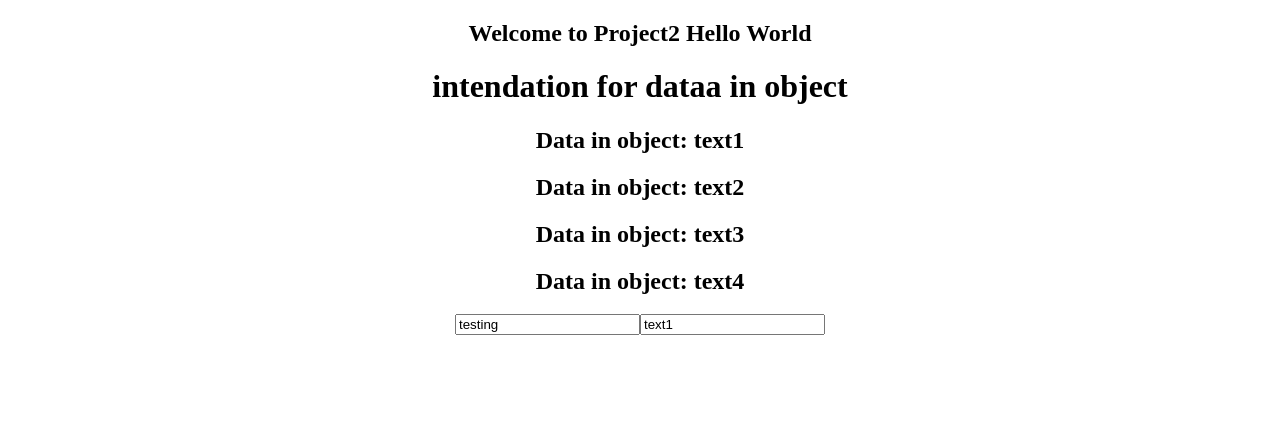
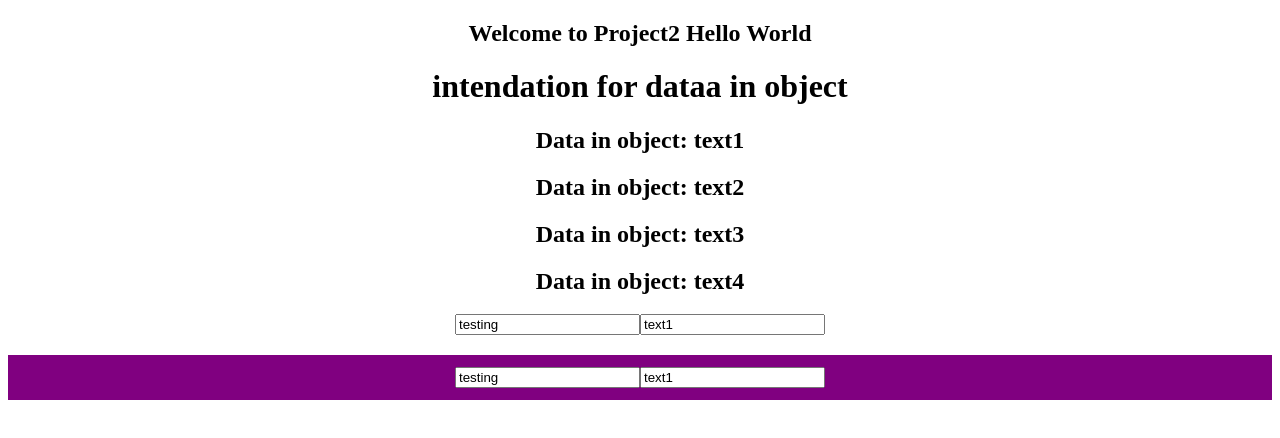
Before and after one commit to Krishnan-Karthika/Angular17, an Angular app: page / in a window 1280 px wide. Shown: the top 438 px of the page. Built offline with nearby package versions, Linux system fonts and the light colour scheme.

Commit message:
style binding

```diff
--- a/src/app/app.component.css
+++ b/src/app/app.component.css
@@ -0,0 +1,5 @@
+.style-bind {
+    text-align: center;
+    margin-top: 20px;
+    padding: 12px;
+}
--- a/src/app/app.component.html
+++ b/src/app/app.component.html
@@ -12,3 +12,9 @@
   <input type="text" value="testing">
   <input type="text" value="{{data.d1}}">    <!-- interpolation in input field -->
 </div>
+
+<!-- style binging -->
+<div class="style-bind" [style.background-color]="colorFunction()">
+  <input type="text" value="testing">
+  <input type="text" value="{{data.d1}}">
+</div>
--- a/src/app/app.component.ts
+++ b/src/app/app.component.ts
@@ -16,4 +16,7 @@ export class AppComponent {
     d3 : "text3",
     d4 : "text4",
   };
+  colorFunction() {
+    return "purple";
+  }
 }
```
